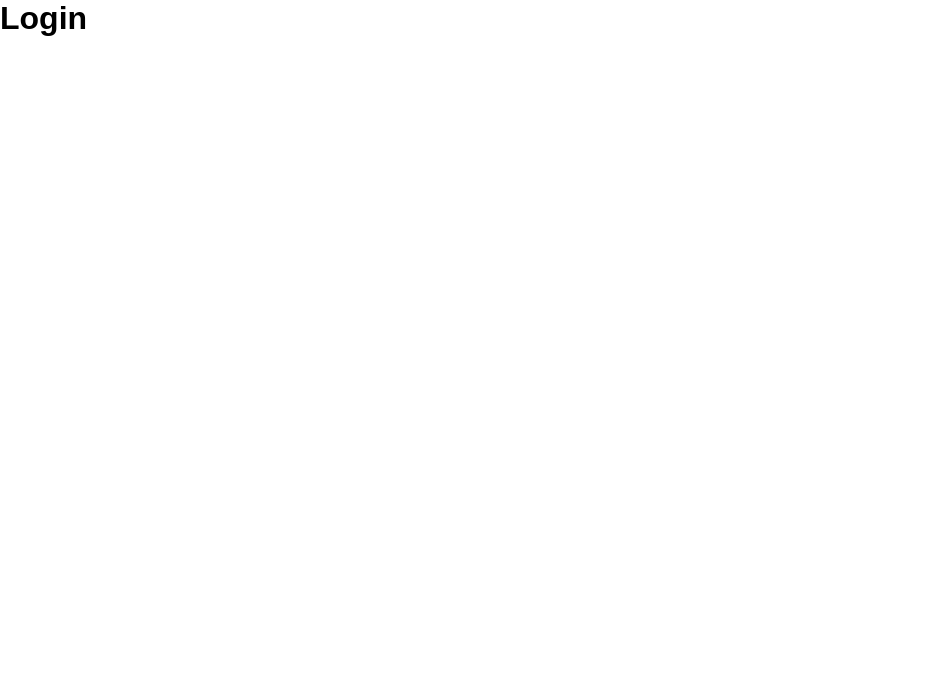
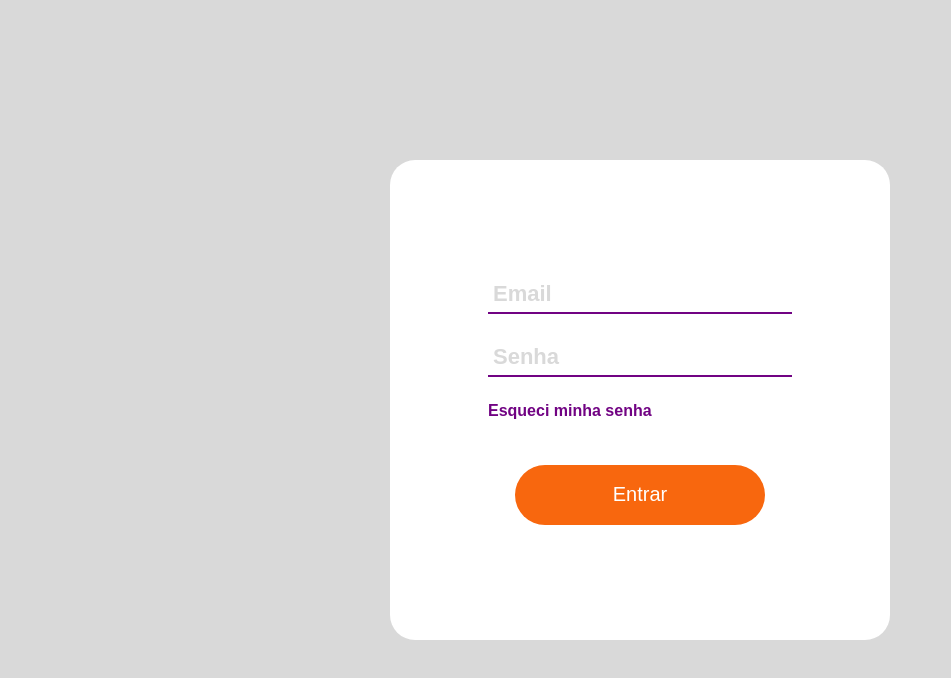
Before and after one commit to Tiaguh/Imovim-Administrator, a React (Create React App) app: page /login in a window 1280 px wide. Shown: the top 678 px of the page, without its empty margins (0-951 px from the left). Built offline with nearby package versions, Linux system fonts and the light colour scheme.

Commit message:
creating login screen

```diff
--- a/src/Pages/Login/Login.css
+++ b/src/Pages/Login/Login.css
@@ -0,0 +1,75 @@
+.form-container {
+  width: 100vw;
+  height: 100vh;
+
+  display: flex;
+  justify-content: center;
+  align-items: center;
+
+  background-color: #D9D9D9;
+}
+
+form {
+  width: 500px;
+  height: 60vh;
+
+  display: flex;
+  justify-content: center;
+  align-items: center;
+  flex-direction: column;
+
+  gap: 30px;
+
+  border-radius: 25px;
+  background-color: #FFF;
+}
+
+form p {
+  font-size: 16px;
+  font-weight: 550;
+  font-family: Arial, Helvetica, sans-serif;
+
+  color: #710383;
+}
+
+.form-inputs {
+  display: flex;
+  flex-direction: column;
+
+  gap: 25px;
+
+  margin-bottom: 15px;
+}
+
+.form-inputs input {
+  width: 100%;
+
+  padding: 5px;
+
+  font-size: 22px;
+  font-weight: 550;
+  font-family: Arial, Helvetica, sans-serif;
+
+  border: none;
+  border-bottom: 2.5px solid #710383;
+
+  color: #D9D9D9;
+}
+
+.form-inputs input::placeholder {
+  color: #D9D9D9;
+}
+
+form button {
+  width: 50%;
+  height: 60px;
+
+  border: none;
+
+  background-color:#F8670E;
+
+  border-radius: 30px;
+
+  color: #FFF;
+  font-size: 20px;
+}
--- a/src/Pages/Login/Login.jsx
+++ b/src/Pages/Login/Login.jsx
@@ -1,9 +1,21 @@
 import React from 'react'
+import "./Login.css"
 
 export default function Login() {
     return (
-        <div>
-            <h1>Login</h1>
-        </div>
+        <div className="form-container">
+            <form>
+
+                <div className="form-inputs">
+                    <input placeholder="Email" />
+                    <input placeholder="Senha" />
+                    <p>Esqueci minha senha</p>
+                </div>
+
+
+                <button>Entrar</button>
+
+            </form>
+        </div >
     )
 }
```
